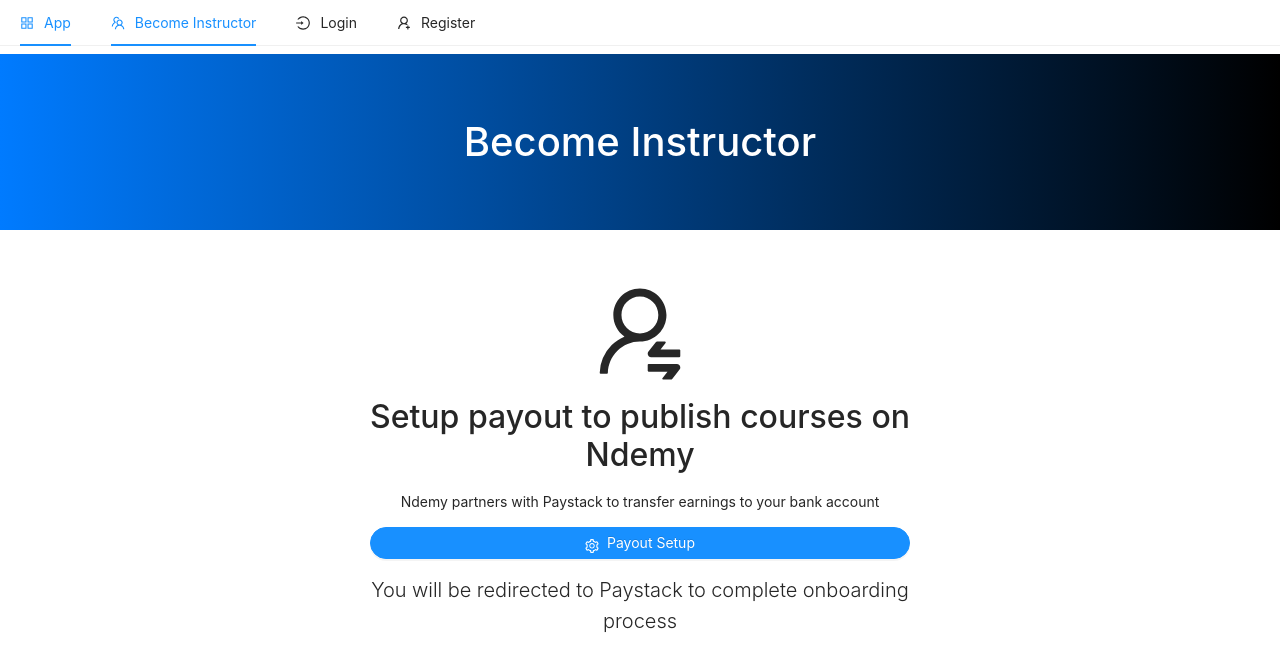
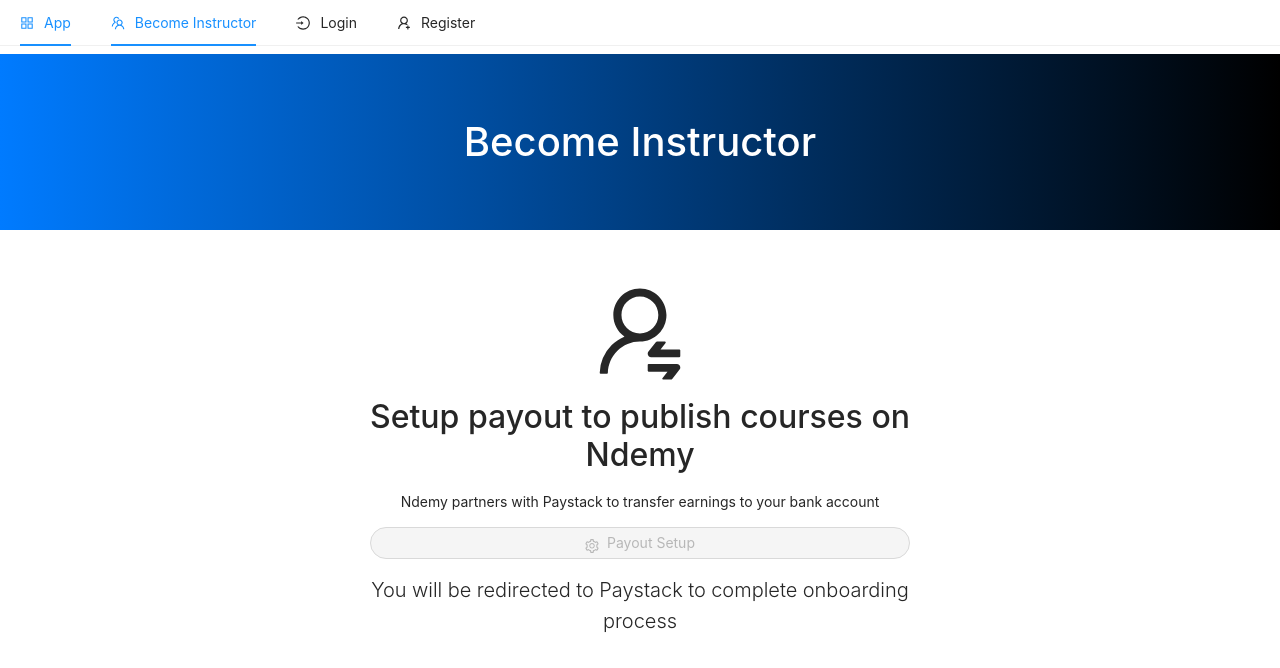
Before and after one commit to malikmukhtar/Learning-Management-System, a Next.js app: page /user/become-instructor in a window 1280 px wide. Shown: the top 668 px of the page. Built offline with nearby package versions, Linux system fonts and the light colour scheme; no server answers.

Commit message:
intstructor setupr

```diff
--- a/pages/user/become-instructor.js
+++ b/pages/user/become-instructor.js
@@ -53,7 +53,8 @@
                 shape="round"
                 icon={loading ? <LoadingOutlined/> : <SettingOutlined/>}
                 onClick={becomeInstructor}
-                disabled={(user && user.role && user.role.includes('instructor') || loading)}
+                disabled
+                // disabled={(user && user.role && user.role.includes('instructor') || loading)}
               >
                   {loading ? 'Processing...' : 'Payout Setup'}
               </Button>
```
